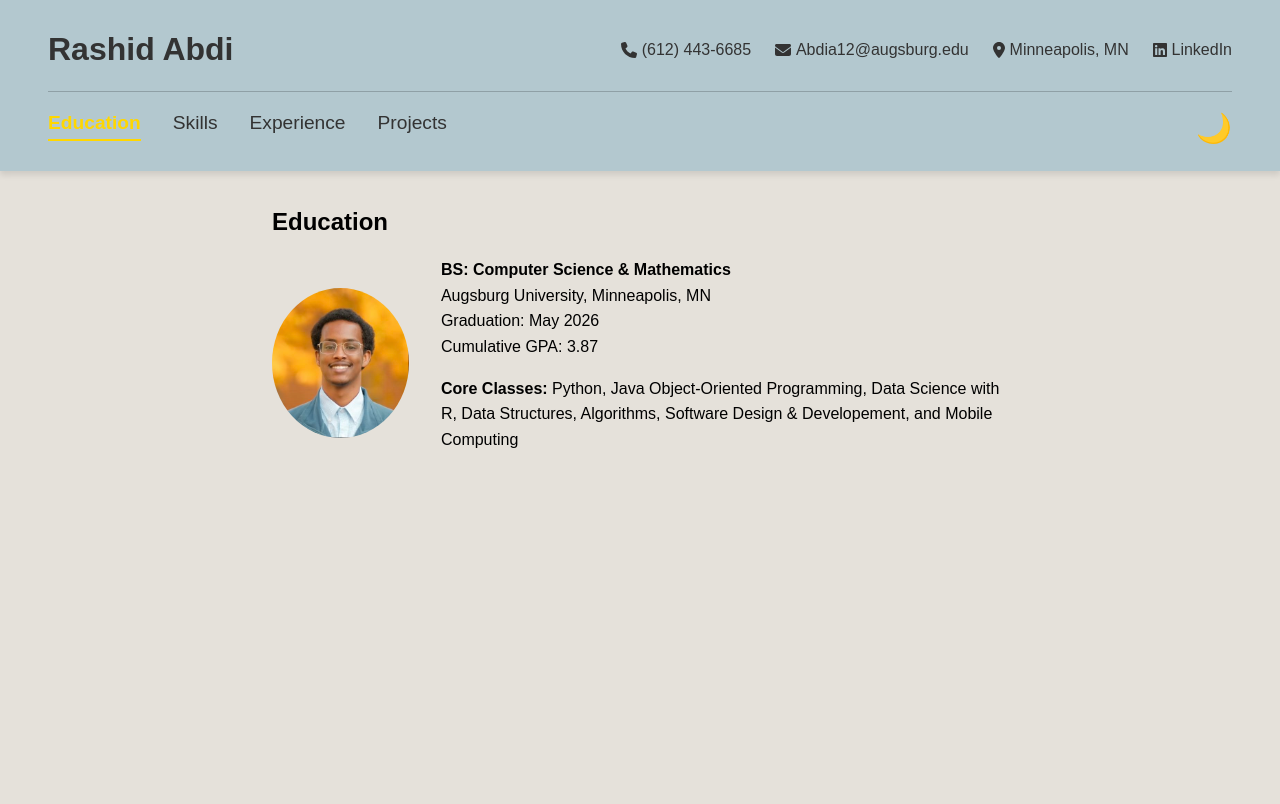
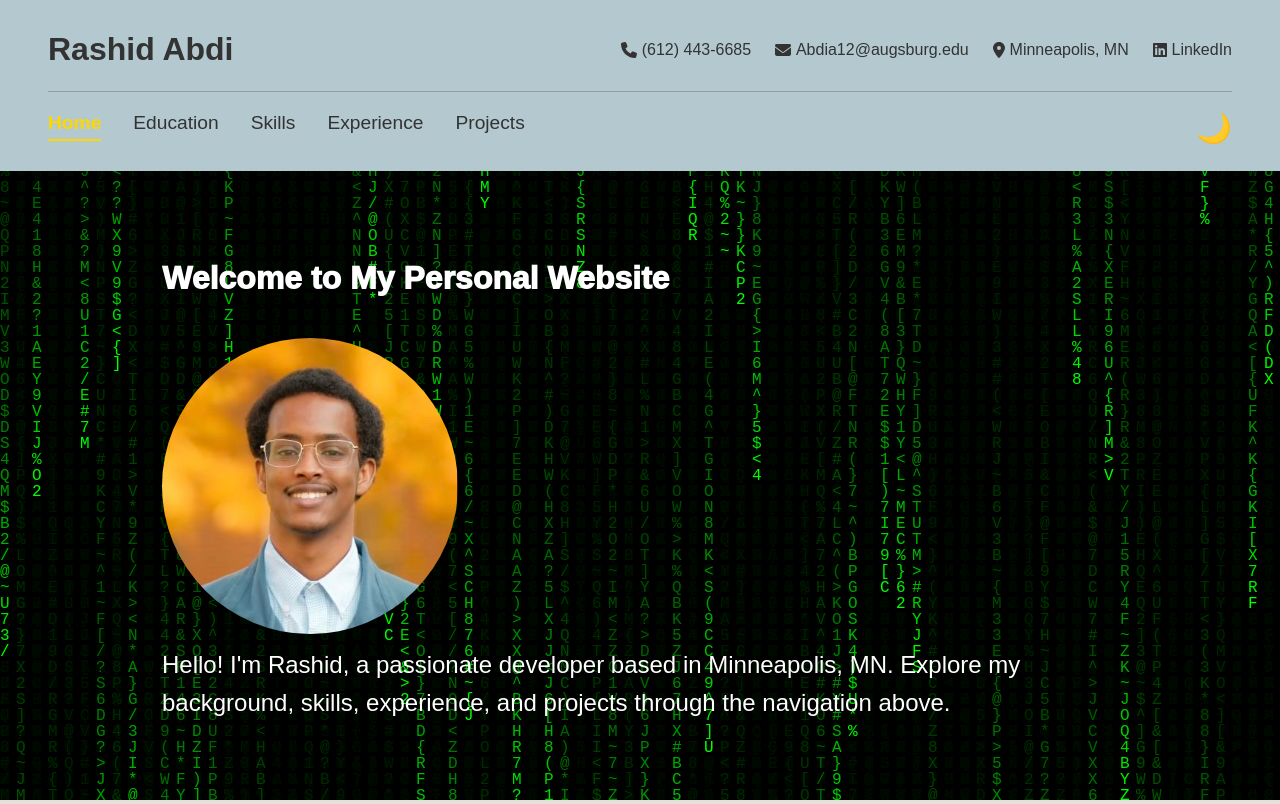
Before and after one commit to Rashid-Abdi/personal-website, a React (Create React App) app: page / in a window 1280 px wide. Built offline with nearby package versions, Linux system fonts and the light colour scheme.

Commit message:
created home page with an animated background

```diff
--- a/src/App.js
+++ b/src/App.js
@@ -5,6 +5,7 @@ import { BrowserRouter as Router, Routes, Route } from "react-router-dom";
 import Navbar from "./components/Navbar";
 
 // Importing individual pages
+import Home from "./pages/Home"
 import Education from "./pages/Education";
 import Skills from "./pages/Skills";
 import Experience from "./pages/Experience";
@@ -18,7 +19,8 @@ function App() {
 
       {/* Define routes for each page */}
       <Routes>
-        <Route path="/" element={<Education />} />
+        <Route path="/" element={<Home />} />
+        <Route path="/education" element={<Education />} />
         <Route path="/skills" element={<Skills />} />
         <Route path="/experience" element={<Experience />} />
         <Route path="/projects" element={<Projects />} />
--- a/src/components/Navbar.css
+++ b/src/components/Navbar.css
@@ -1,16 +1,24 @@
 /* src/components/Navbar.css */
 
 /* Dark vs Light theme variables */
+.navbar{
+  position: relative; /* or fixed, if you want it pinned to the top */
+  z-index: 999;       /* ensure it's above a background of z-index -1 */
+  background-color: #333; /* or something contrasting your background animation */
+  color: #fff;
+}
 .navbar-dark {
   --navbar-bg: #333333;
   --navbar-text: #ffffff;
   --navbar-hover: #ffd700;
+  position: relative;
 }
 
 .navbar-light {
   --navbar-bg: #B3C8CF;
   --navbar-text: #333333;
   --navbar-hover: #ffd700;
+  position: relative;
 }
 
 /* Overall Header Styles */
--- a/src/components/Navbar.js
+++ b/src/components/Navbar.js
@@ -58,8 +58,13 @@ function Navbar() {
         {/* BOTTOM ROW: Centered Nav Links, Theme Toggle (Right) */}
         <div className="bottom-row">
           <ul className="nav-links">
+          <li>
+              <NavLink to="/" end className="nav-link">
+                Home
+              </NavLink>
+            </li>
             <li>
-              <NavLink to="/" end className="nav-link">
+              <NavLink to="/education" end className="nav-link">
                 Education
               </NavLink>
             </li>
--- /dev/null
+++ b/src/pages/Home.css
@@ -0,0 +1,32 @@
+
+.home-page{
+    margin-left: 10rem;
+    margin-top: 5rem;
+    margin-right: 10rem;
+    margin-bottom: 5rem;
+    position: relative;
+
+}
+.welcome{
+    font-weight: 1000;
+    padding: 2px;
+    margin-bottom: 10px;
+}
+
+.bio{
+    font-weight: 200;
+    padding: 2px;
+
+
+
+}
+.home-profile-photo {
+    margin-top: 20px;
+    width: 300px;
+    height: 300px;
+    border-radius: 50%;
+    object-fit: cover;
+    border: 3px solid var(--navbar-hover);
+    padding: 2px;
+
+  }
--- /dev/null
+++ b/src/pages/Home.jsx
@@ -0,0 +1,25 @@
+// src/pages/Home.js
+
+import React from 'react';
+import "./Home.css"
+import MatrixBackground from "./MatrixBackground";
+
+function Home() {
+  return (
+    <div className="home-page" style={{ position: "relative", zIndex: -1, color: "#fff" }}>
+      <MatrixBackground />
+      <h1 className="welcome" >Welcome to My Personal Website</h1>
+      <img className="home-profile-photo"
+          src="/profileImage.jpg"
+          alt="Profile"
+
+        />
+      <h2 className="bio">
+        Hello! I'm Rashid, a passionate developer based in Minneapolis, MN. Explore my background, skills, experience, and projects through the navigation above.
+      </h2>
+
+    </div>
+  );
+}
+
+export default Home;
--- /dev/null
+++ b/src/pages/MatrixBackground.jsx
@@ -0,0 +1,88 @@
+import React, { useRef, useEffect } from "react";
+
+function MatrixBackground() {
+  const canvasRef = useRef(null);
+  const animationFrameIdRef = useRef(null);
+
+  useEffect(() => {
+    // 1. Setup the canvas
+    const canvas = canvasRef.current;
+    const ctx = canvas.getContext("2d");
+
+    canvas.width = window.innerWidth;
+    canvas.height = window.innerHeight;
+
+    // 2. Define the characters and initial config
+    const characters = "ABCDEFGHIJKLMNOPQRSTUVWXYZ123456789@#$%^&*(){}[]<>?/~";
+    const charsArray = characters.split("");
+
+    const fontSize = 16;
+    const columns = Math.floor(canvas.width / fontSize);
+
+    // Each column has a 'drop' - a y-coordinate to draw the next character
+    const drops = Array(columns).fill(1);
+
+    // 3. Draw function (called each frame)
+    function draw() {
+      // Black out the canvas with a slight opacity to create the fade effect
+      ctx.fillStyle = "rgba(0, 0, 0, 0.05)";
+      ctx.fillRect(0, 0, canvas.width, canvas.height);
+
+      // Set the code color and font
+      ctx.fillStyle = "#0f0"; // Green matrix color
+      ctx.font = `${fontSize}px monospace`;
+
+      // Draw characters
+      for (let i = 0; i < drops.length; i++) {
+        const text = charsArray[Math.floor(Math.random() * charsArray.length)];
+        ctx.fillText(text, i * fontSize, drops[i] * fontSize);
+
+        // Send the drop back to the top occasionally after it reaches the bottom
+        if (drops[i] * fontSize > canvas.height && Math.random() > 0.975) {
+          drops[i] = 0;
+        }
+        drops[i]++;
+      }
+
+      // Queue up the next animation frame
+      animationFrameIdRef.current = requestAnimationFrame(draw);
+    }
+
+    // Start the animation
+    draw();
+
+    // 4. Handle resizing
+    function handleResize() {
+      canvas.width = window.innerWidth;
+      canvas.height = window.innerHeight;
+    }
+    window.addEventListener("resize", handleResize);
+
+    // Cleanup when component unmounts
+    return () => {
+      window.removeEventListener("resize", handleResize);
+      if (animationFrameIdRef.current) {
+        cancelAnimationFrame(animationFrameIdRef.current);
+      }
+    };
+  }, []);
+
+  // 5. Return the canvas positioned behind other elements
+  return (
+    <canvas
+      ref={canvasRef}
+      style={{
+        position: "fixed",
+        top: 0,
+        left: 0,
+        width: "100vw",
+        height: "100vh",
+        zIndex: -1,
+        pointerEvents: "none", // So it doesn't block clicks on elements above it
+        backgroundColor: "#000", // Fallback background
+      }}
+    />
+  );
+}
+
+export default MatrixBackground;
```
Also changed, not shown: src/pages/Home.js (deleted, +0 -16 lines).
